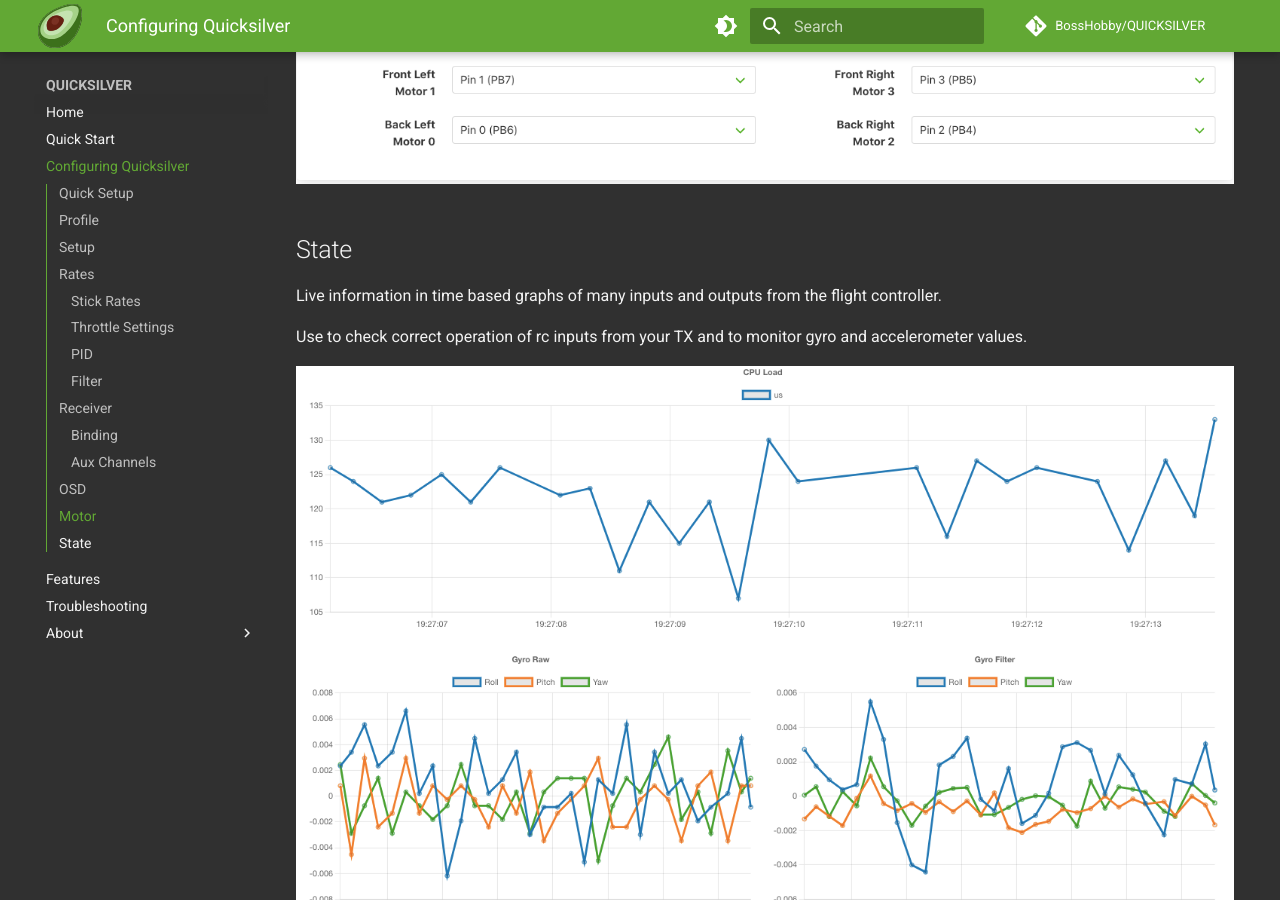
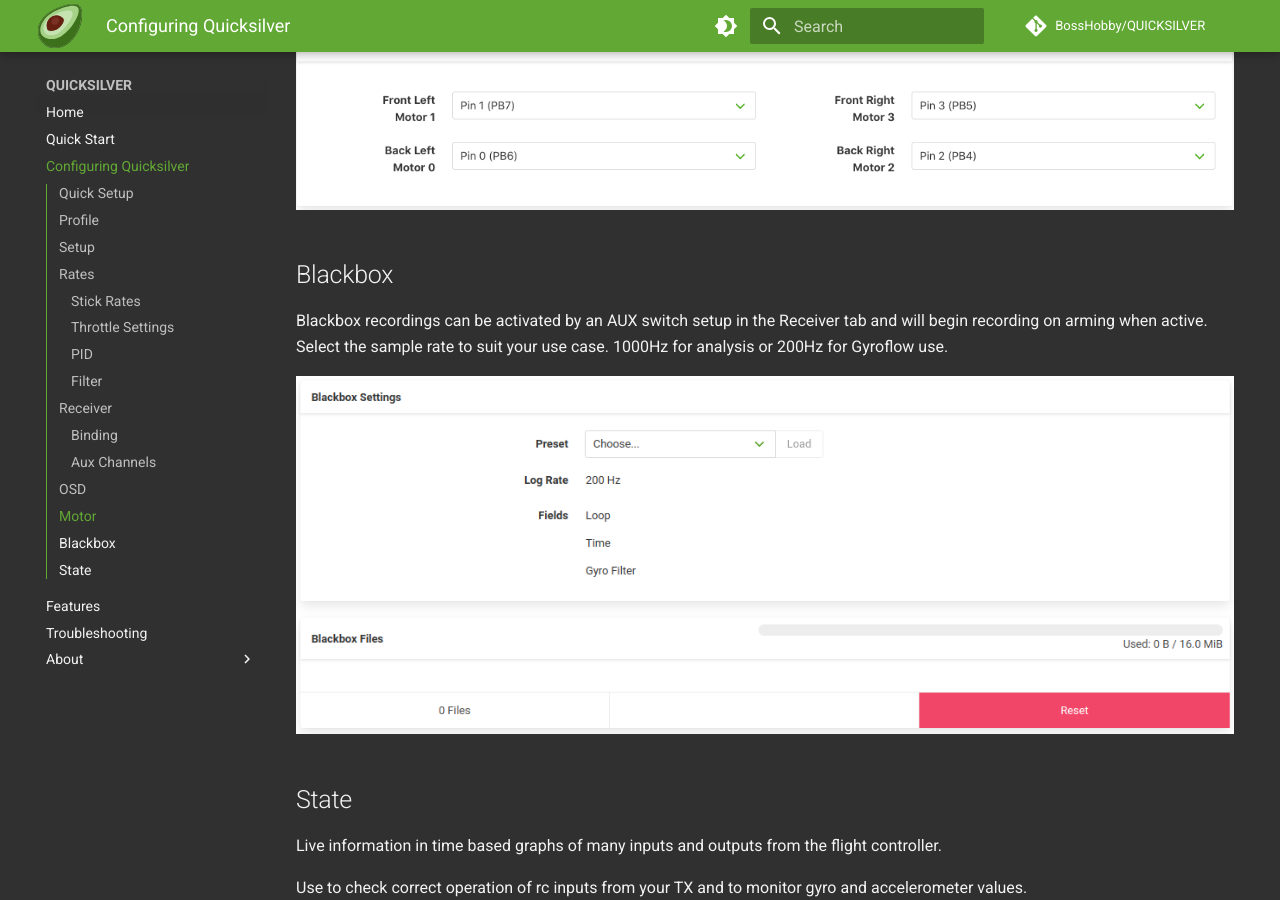
Before and after one commit to BossHobby/Docs, an MkDocs documentation site: the page built from docs/Configuring-Quicksilver.md, in a window 1280 px wide and 900 px high, scrolled down 8982 px. Built offline with MkDocs 1.6.1 and Material for MkDocs 9.7.7, drawn with Linux system fonts in a browser that asks for light colours; comment, search, counter and statistics services are not loaded; some of the changed text lies outside the part shown.

Commit message:
add blackbox info

```diff
--- a/docs/Configuring-Quicksilver.md
+++ b/docs/Configuring-Quicksilver.md
@@ -37,6 +37,7 @@
 Smart Audio for the vtx will show here.
 
 Select the uart your rx is attached to as well as the vtx Smart Audio connection if applicable. There is an HD vtx option here also to allow vtx control over msp.
+Some vtx, especially HD ones, will need powered by lipo before connecting to the configurator in order to be detected
 
 The **_REFRESH_** button should cause the vtx settings to show up.
 
@@ -124,6 +125,12 @@
 
 <img src="/assets/img/QS_motor_1.png" width=100%>
 
+## Blackbox
+
+Blackbox recordings can be activated by an AUX switch setup in the Receiver tab and will begin recording on arming when active. Select the sample rate to suit your use case. 1000Hz for analysis or 200Hz for Gyroflow use.
+
+<img src="/assets/img/QS_blackbox_1.png" width=100%>
+
 ## State
 
 Live information in time based graphs of many inputs and outputs from the flight controller.
```
Also changed, not shown: docs/Features.md (+6 -0 lines), docs/assets/img/QS_blackbox_1.png (added).
